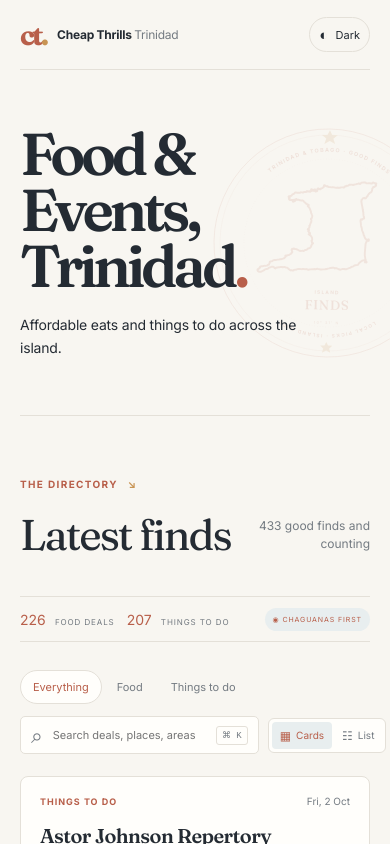
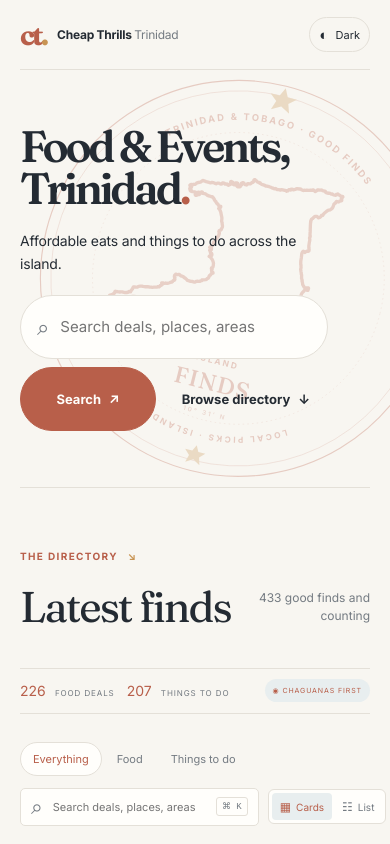
Before and after one commit to vswee/cheap-thrills-trinidad, a Next.js app: page / in a window 390 px wide. Shown: the top 844 px of the page. Built offline with nearby package versions, Linux system fonts and the light colour scheme.

Commit message:
hero adjustments and feature enrichment

```diff
--- a/src/app/globals.css
+++ b/src/app/globals.css
@@ -197,3 +197,173 @@
 .clear-report-page:hover { border-color:var(--primary); color:var(--primary); }
 .report-general-note { margin:7px 0 0; color:var(--muted); font-size:9px; }
 @media (max-width:650px) { .standalone-page { min-height:calc(100vh - 140px); padding:34px 0 58px; }.standalone-page>.back-link { margin-bottom:32px; }.about-page h1,.standalone-report h1 { font-size:58px; }.standalone-lede { font-size:17px; }.about-places { gap:8px; font-size:8px; }.standalone-report .report-section { display:grid; padding:0; } }
+
+
+/* Homepage hero layout, stamp, and search actions. */
+.hero {
+  display: grid;
+  grid-template-columns: minmax(0, 1fr) minmax(0, 1fr);
+  align-items: center;
+  gap: clamp(24px, 5vw, 72px);
+  min-height: 440px;
+  padding: 64px 0;
+  overflow: visible;
+  isolation: isolate;
+}
+
+.hero-copy {
+  max-width: 100%;
+  min-width: 0;
+  position: relative;
+  z-index: 1;
+}
+
+.hero-copy h1 {
+  max-width: 760px;
+  margin: 0;
+  font-family: var(--font-fraunces), Inter, Arial, sans-serif;
+  font-size: clamp(56px, 6.5vw, 92px);
+  line-height: .91;
+  font-weight: 550;
+  letter-spacing: 0;
+}
+
+.hero-copy>p {
+  margin: 28px 0 0;
+  color: var(--ink);
+  font-size: 17px;
+  line-height: 1.75;
+  letter-spacing: -.2px;
+}
+
+.hero-stamp {
+  position: relative;
+  z-index: 0;
+  inset: auto;
+  width: 100%;
+  max-width: 520px;
+  height: auto;
+  aspect-ratio: 1;
+  justify-self: stretch;
+  transform: rotate(8deg);
+  opacity: .42;
+  pointer-events: none;
+}
+
+.island-stamp {
+  color: var(--primary);
+}
+
+.hero-actions {
+  display: flex;
+  align-items: center;
+  flex-wrap: wrap;
+  gap: 9px;
+  margin-top: 26px;
+}
+
+.hero-search {
+  display: flex;
+  align-items: center;
+  gap: 9px;
+  flex: 1 1 230px;
+  min-width: 0;
+  max-width: 380px;
+  height: 64px;
+  padding: 0 16px;
+  border: 1px solid var(--line);
+  border-radius: 999px;
+  background: var(--paper);
+  color: var(--muted);
+}
+
+.hero-search>span {
+  font-size: 22px;
+}
+
+.hero-search input {
+  width: 100%;
+  min-width: 0;
+  border: 0;
+  outline: 0;
+  background: transparent;
+  color: var(--ink);
+  font-size: 15px;
+}
+
+.hero-search-submit, .hero-browse {
+  display: inline-flex;
+  align-items: center;
+  justify-content: center;
+  gap: 8px;
+  min-height: 64px;
+  padding: 0 18px;
+  border: 1px solid var(--primary);
+  border-radius: 999px;
+  background: var(--primary);
+  color: var(--paper);
+  font-size: 13px;
+  font-weight: 650;
+  white-space: nowrap;
+}
+
+.hero-browse {
+  border: 0;
+  background: transparent;
+  color: var(--ink);
+}
+
+.hero-search-submit:hover, .hero-browse:hover {
+  filter: brightness(.94);
+}
+
+@media (max-width: 650px) {
+  .hero {
+    min-height: 0;
+    padding: 56px 0;
+    grid-template-columns: minmax(0, 1fr);
+    gap: 0;
+  }
+
+  .hero-copy {
+    max-width: 88%;
+  }
+
+  .hero-copy h1 {
+    font-size: clamp(44px, 10.5vw, 60px);
+    line-height: .95;
+    letter-spacing: -.075em;
+  }
+
+  .hero-copy>p {
+    margin-top: 19px;
+    font-size: 14px;
+    line-height: 1.65;
+  }
+
+  .hero-stamp {
+    position: absolute;
+    top: 0;
+    right: -22%;
+    width: auto;
+    max-width: 120%;
+    height: 100%;
+    max-height: 120%;
+    transform: rotate(14deg);
+    opacity: .28;
+  }
+
+  .hero-actions {
+    gap: 8px;
+    margin-top: 20px;
+  }
+
+  .hero-search {
+    flex-basis: 100%;
+    max-width: none;
+  }
+
+  .hero-search-submit, .hero-browse {
+    flex: 1;
+  }
+}
--- a/src/app/page.tsx
+++ b/src/app/page.tsx
@@ -14,7 +14,7 @@
     <script type="application/ld+json" dangerouslySetInnerHTML={{ __html: JSON.stringify(siteJsonLd()).replace(/</g, "\\u003c") }} />
     <header className="topbar"><Link href="/" className="wordmark"><span className="brand-mark">ct<span>.</span></span><span>Cheap Thrills <i>Trinidad</i></span></Link><nav><a href="#latest">The latest</a><Link href="/map">Map</Link><Link href="/about">About</Link><ReportIssueLink>Report an issue</ReportIssueLink></nav><ThemeToggle /></header>
     <section className="hero">
-      <div className="hero-copy"><h1>Food & Events,<br />Trinidad<span className="hero-period">.</span></h1><p>Affordable eats and things to do across the island.</p></div>
+      <div className="hero-copy"><h1>Food & Events,<br />Trinidad<span className="hero-period">.</span></h1><p>Affordable eats and things to do across the island.</p><form className="hero-actions" action="/#latest" method="get"><label className="hero-search"><span aria-hidden="true">⌕</span><input type="search" name="q" placeholder="Search deals, places, areas" aria-label="Search finds" /></label><button className="hero-search-submit" type="submit">Search <span aria-hidden="true">↗</span></button><Link className="hero-browse" href="/#latest">Browse directory <span aria-hidden="true">↓</span></Link></form></div>
       <div className="hero-stamp"><IslandStamp /></div>
     </section>
     <section className="latest-section" id="latest">
```
